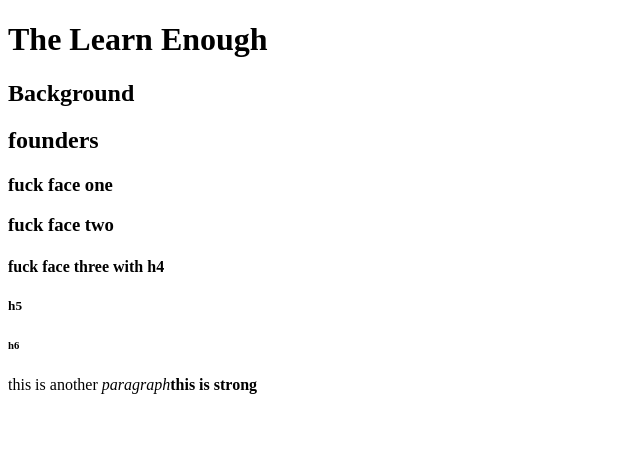
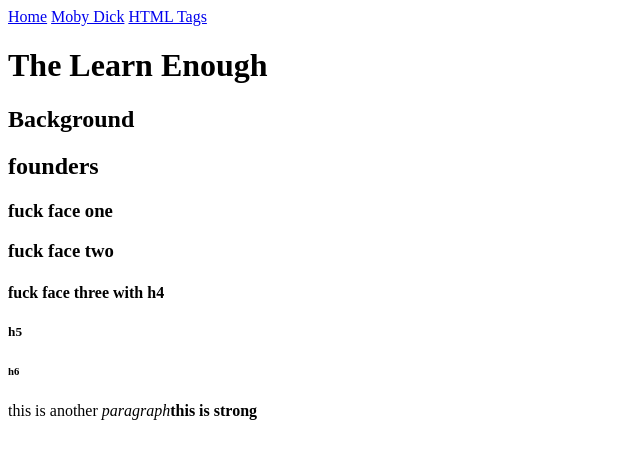
Before and after one commit to Mlabarbara/website, a plain HTML site: page index.html in a window 1280 px wide. Shown: the whole page, without its empty margins (0-640 px from the left). Drawn offline with Linux system fonts and the light colour scheme.

Commit message:
add menu items to index

```diff
--- a/index.html
+++ b/index.html
@@ -2,9 +2,16 @@
 <html>
     <head>
         <title>Learn enough html index.html file</title>
-        <meta charset="utf-8" />
+        <meta charset="utf-8">
     </head>
     <body>
+        <div>
+            <a href="index.html">Home</a>
+            <a href="moby_dick.html">Moby Dick</a>
+            <a href="tags.html">HTML Tags</a>
+        </div>
+
+
         <h1>The Learn Enough</h1>
         <h2>Background</h2>
         <h2>founders</h2>
@@ -17,7 +24,7 @@
             this is another <em>paragraph</em><strong>this is strong</strong>
 
         </p>
-        <a href="source"
+        <a href="source"></a>
 
 
     </body>
```
